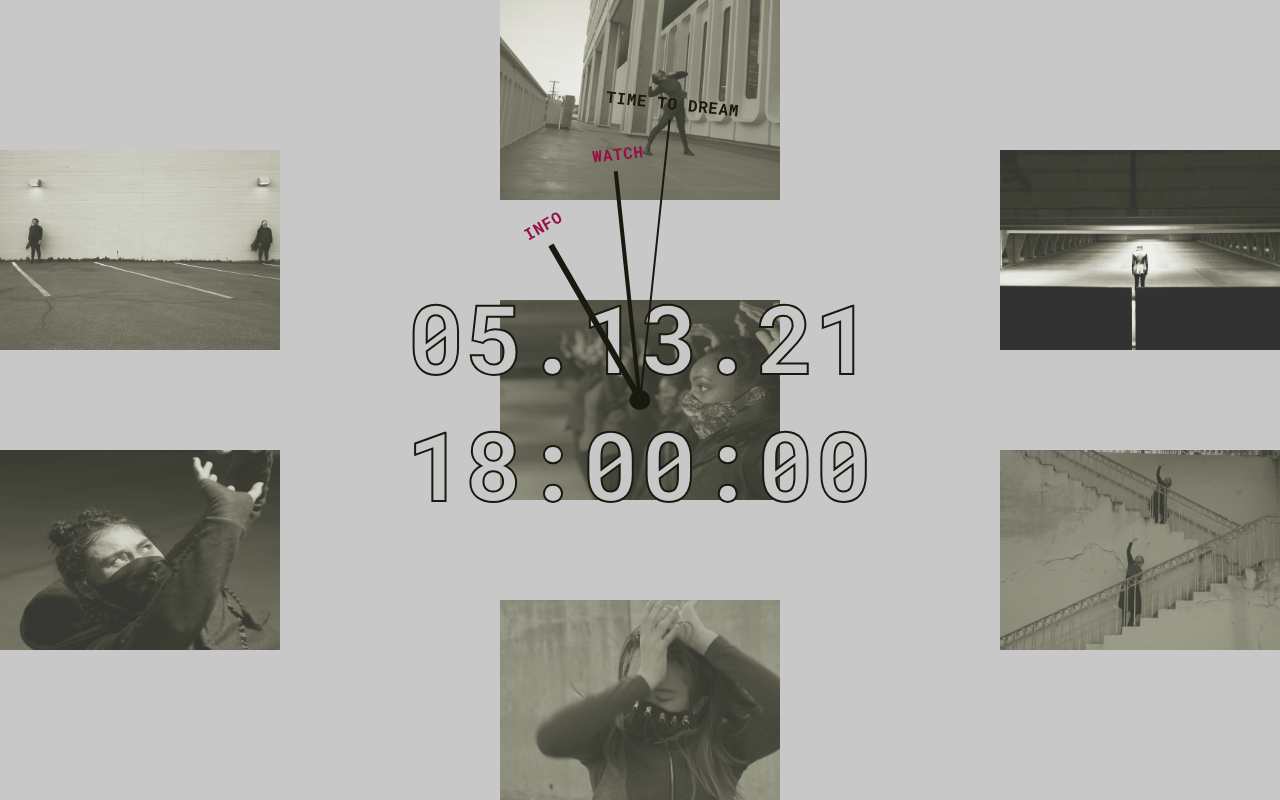
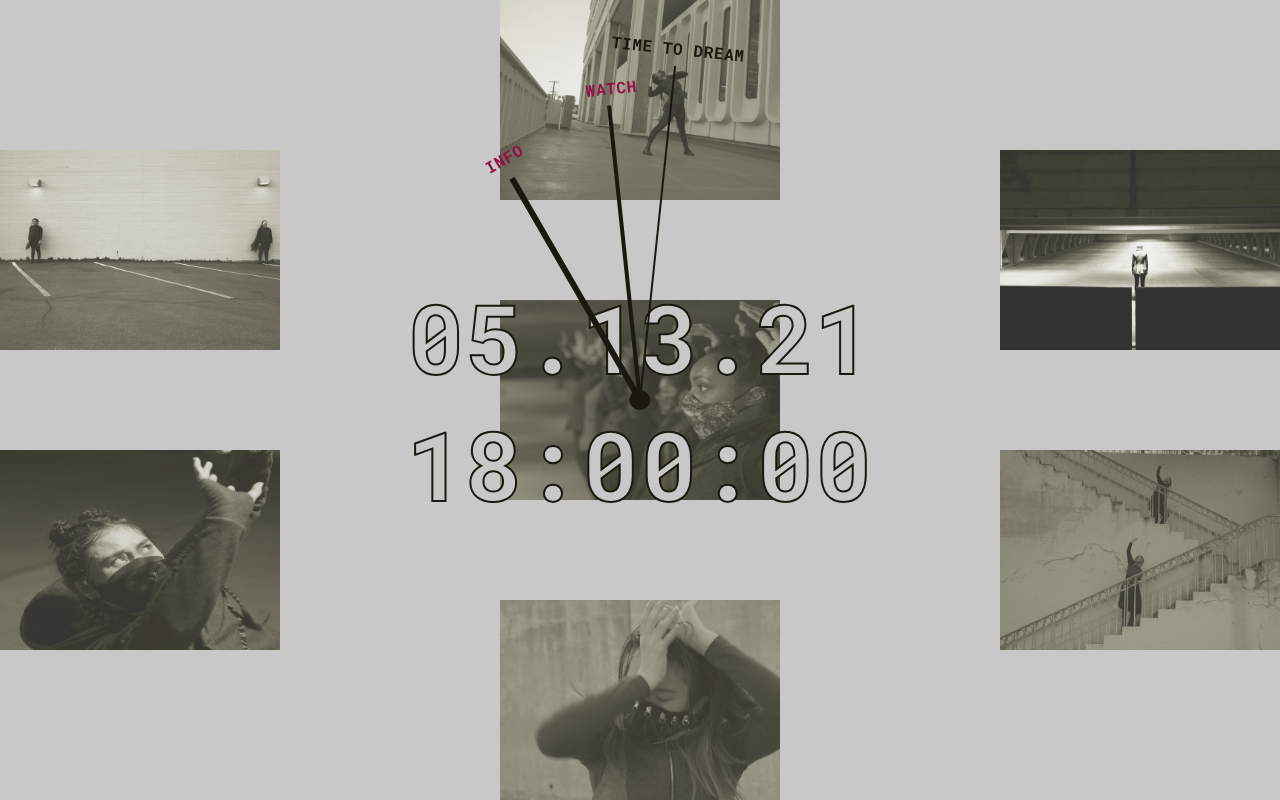
Before and after one commit to itsqiangwang/TTD-before-may13, a plain HTML site: page index.html in a window 1280 px wide. Drawn offline with Linux system fonts and the light colour scheme.

Commit message:
arms length

```diff
--- a/index.css
+++ b/index.css
@@ -61,32 +61,32 @@ analog clock
 }
 
 .clock-analog .clock-arm-hour{
-    width: 14vw;
+    width: 32vh;
     height: 6px;
     background-color: rgb(25,25,15);
     position: fixed;
     top: 50%;
-    left: 57%;
+    left: calc(50% + 16vh);
     transform-origin: left;
 }
 
 .clock-analog .clock-arm-minute{
-    width: 18vw;
+    width: 37vh;
     height: 4px;
     background-color: rgb(25,25,15);
     position: fixed;
     top: 50%;
-    left: 59%;
+    left: calc(50% + 18.5vh);
     transform-origin: left;
 }
 
 .clock-analog .clock-arm-second{
-    width: 22vw;
+    width: 42vh;
     height: 2px;
     background-color: rgb(25,25,15);
     position: fixed;
     top: 50%;
-    left: 61%;
+    left: calc(50% + 21vh);
     transform-origin: left;
 }
 
```
